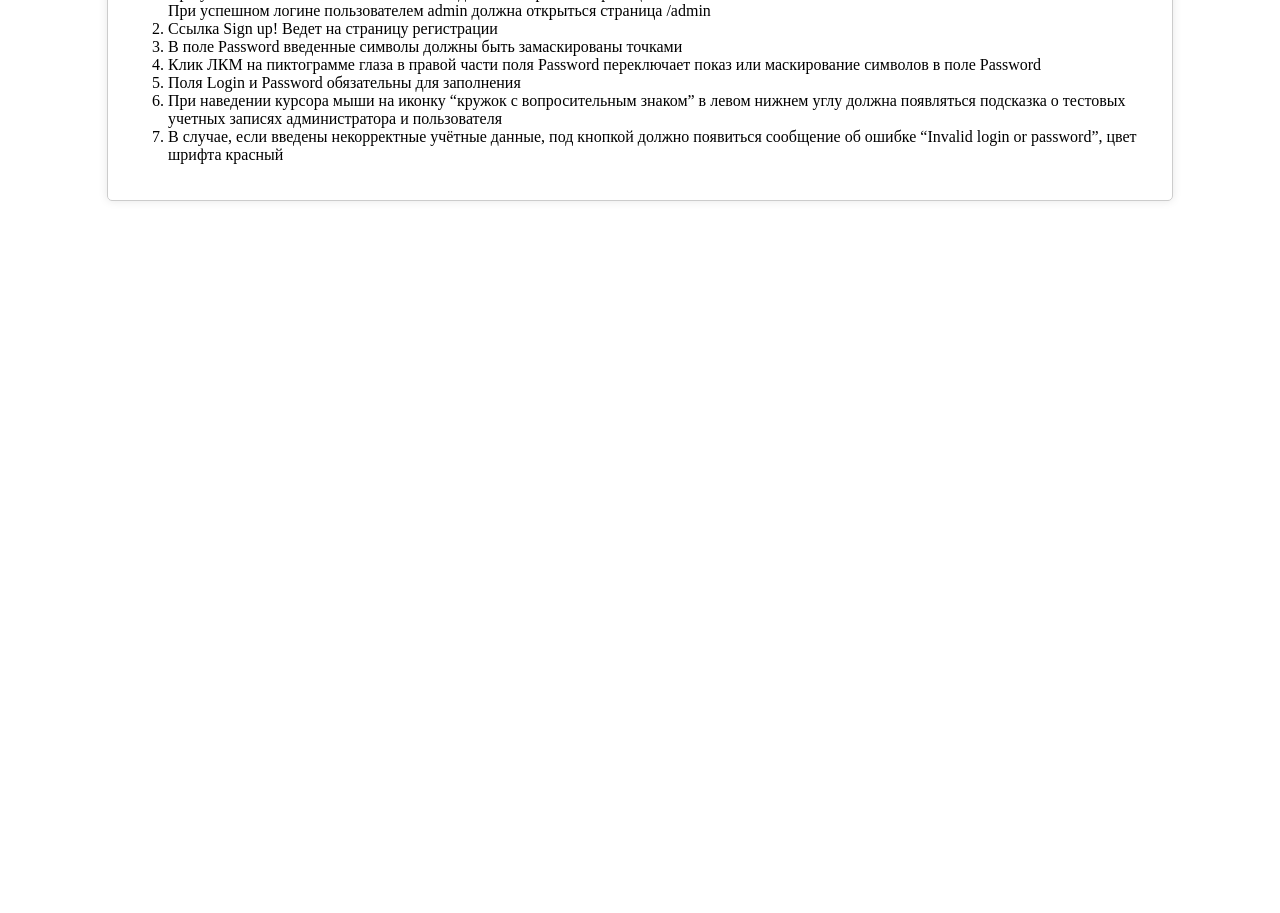
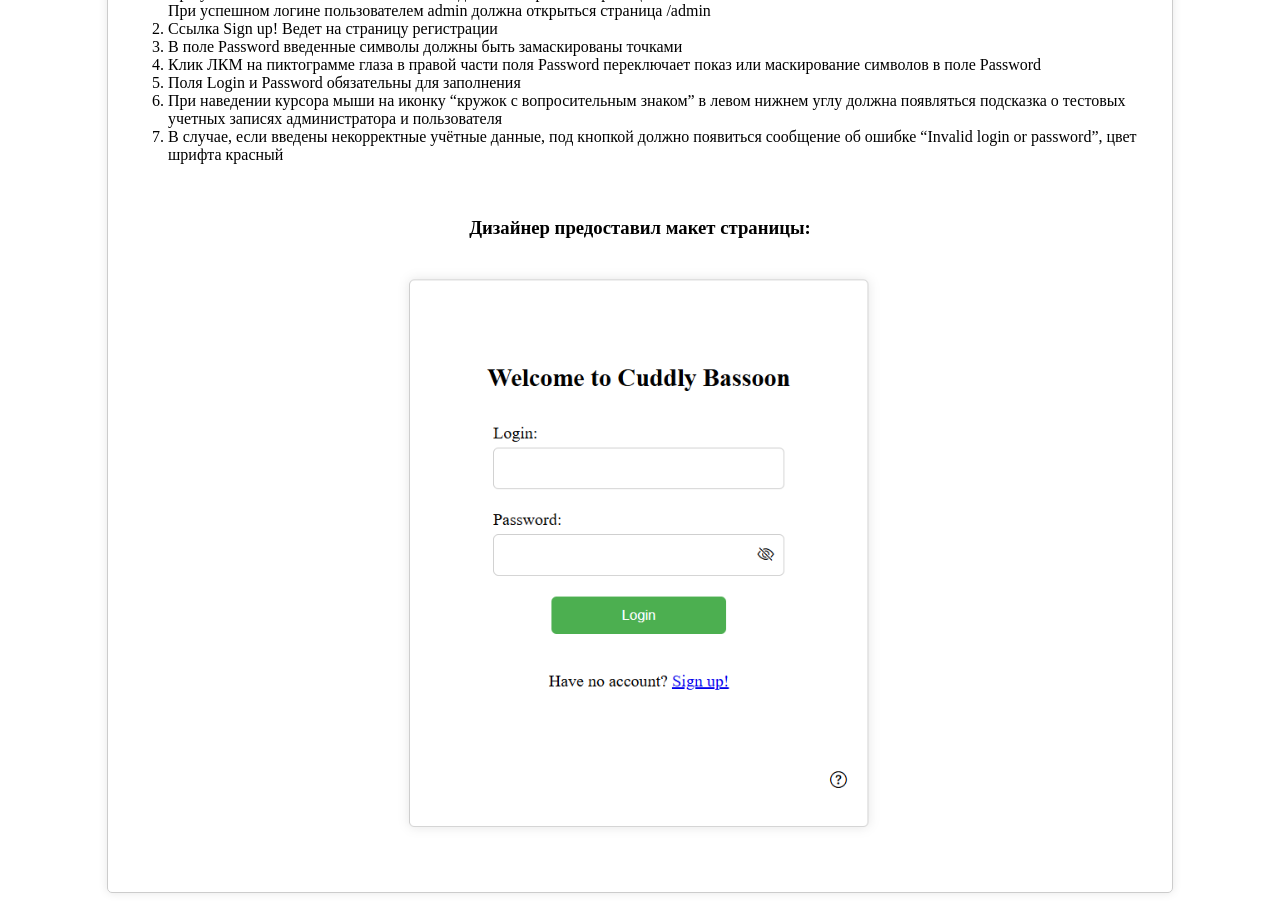
Before and after one commit to fonbeauty/cuddly-bassoon, a FastAPI app: page /requirements in a window 1280 px wide. Shown: the part 172-1085 px from the top of the page. Before the commit the page ends 373 px from the top, so only its background shows below. Run offline with FastAPI, Linux system fonts and the light colour scheme.

Commit message:
add requirements

```diff
--- a/app/templates/requirements.html
+++ b/app/templates/requirements.html
@@ -39,4 +39,11 @@
             В случае, если введены некорректные учётные данные, под кнопкой должно появиться сообщение об ошибке “Invalid login or password”, цвет шрифта красный
         </li>
     </ol>
+    <br>
+    <h3 style="text-align: center">Дизайнер предоставил макет страницы:</h3>
+    <p style="text-align: center">
+        <img src="/static/resources/maket_login_page.png"
+        width="500"/>
+    </p>
+
 </body>
```
Also changed, not shown: app/static/resources/maket_login_page.png (added).
